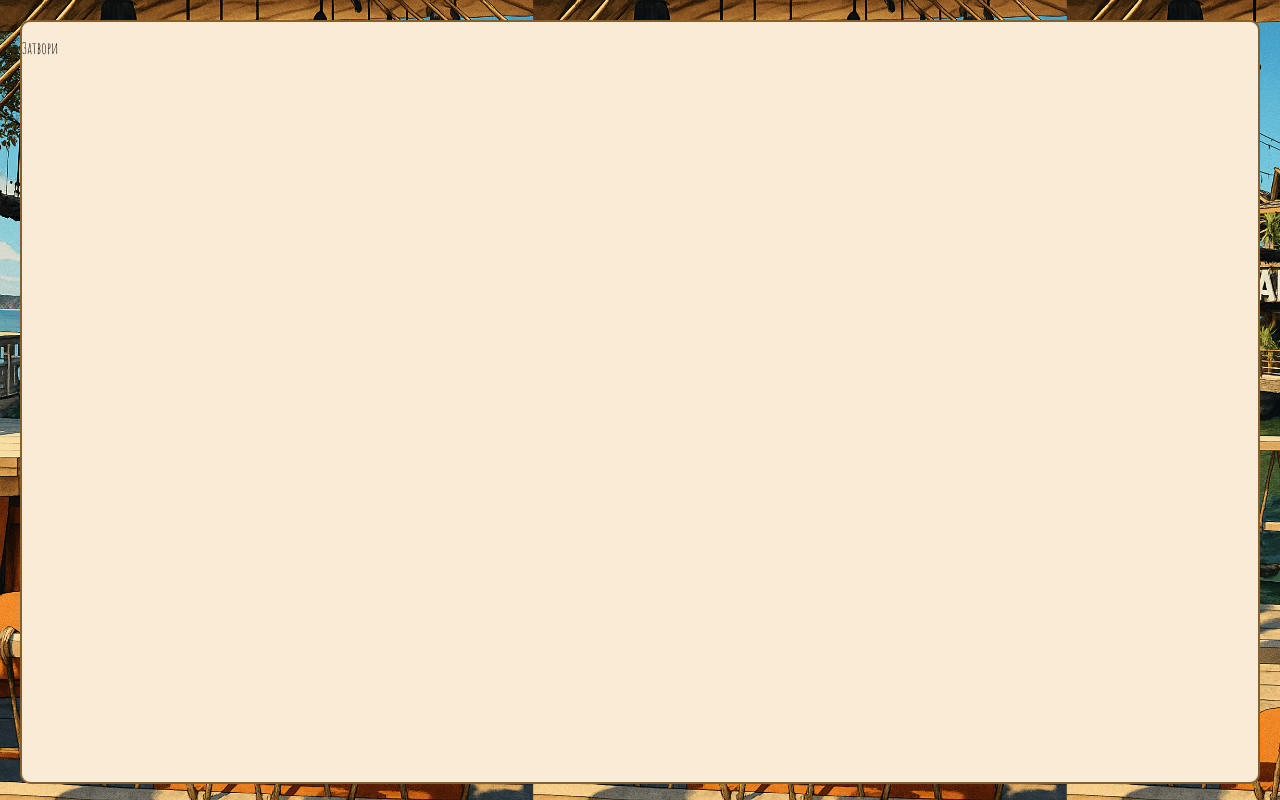
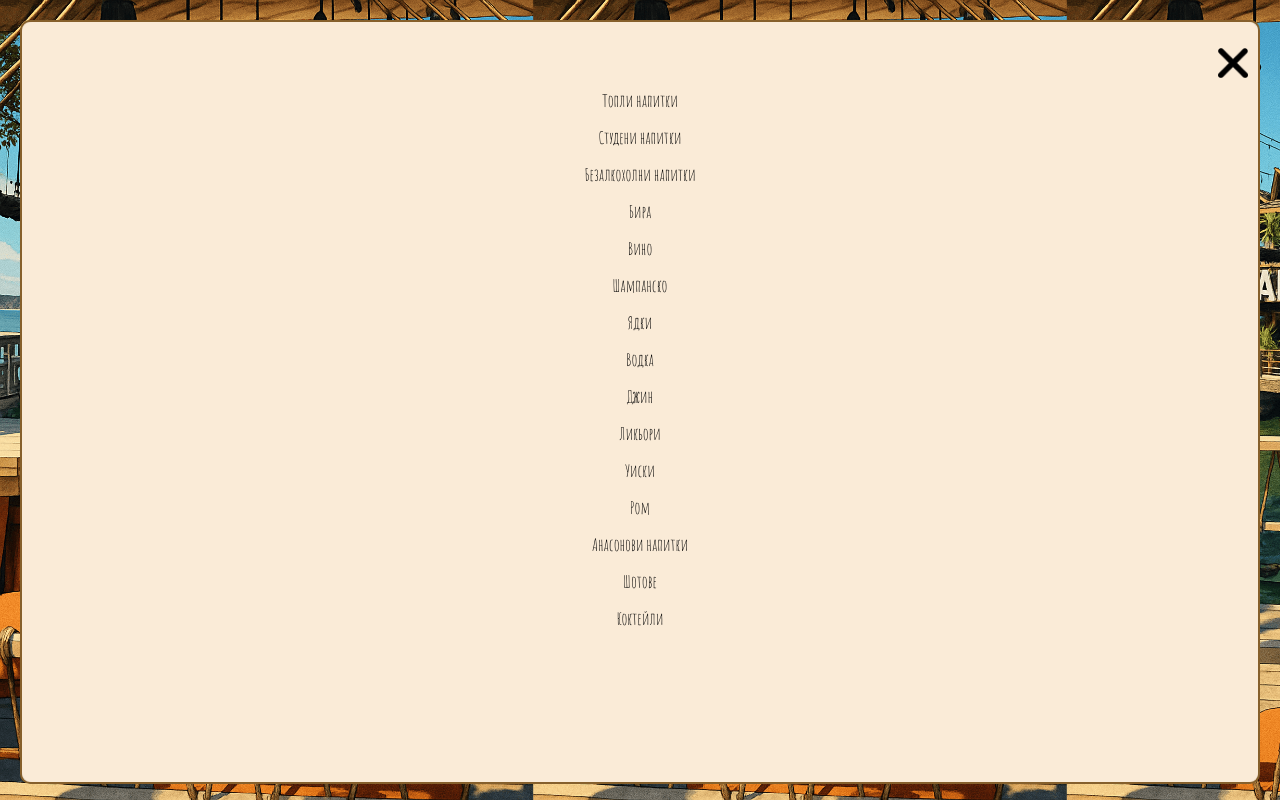
Before and after one commit to sonkich/zangador, a React (Create React App) app: page / in a window 1280 px wide. Both pictures are taken after a click on the picture 1232 px from the left and 63 px from the top of the page. Built offline with nearby package versions, Linux system fonts and the light colour scheme.

Commit message:
added menu functionality

```diff
--- a/src/App.js
+++ b/src/App.js
@@ -2,6 +2,7 @@ import './App.scss';
 import pages from './data/products.json'
 import menuIcon from './images/menu_icon.svg';
 import globeIcon from './images/globe.png';
+import closeIcon from './images/close.png';
 import arrow from './images/arrow.png';
 import swipe from './images/swipe.png';
 import { useState } from 'react';
@@ -38,13 +39,26 @@ function App() {
     function toggleMenu() {
         setShowMenu(!showMenu);
     }
-
+    function findPage(category) {
+        setActivePage(pages.find(page => page.categories.includes(category)));
+        toggleMenu();
+    }
     return (
         <div className="wrapper" {...handlers}>
             <div className="inner-wrapper">
                 {
                     showMenu ? <div className="menu">
-                        <p onClick={() => toggleMenu()}>Затвори</p>
+                        <p onClick={() => toggleMenu()} className="close-btn"><img src={closeIcon} alt="Close icon" /></p>
+                        <div className="categories-container">
+                            {
+                                pages.map(page => {
+                                    return page.categories.map(category => {
+                                        return <p onClick={() => findPage(category)} class="category-item" type="button" name={category}>{category}</p>
+                                    })
+                                })
+                            }
+                        </div>
+
                     </div> : null
                 }
                 <header>
@@ -85,3 +99,123 @@ function App() {
 }
 
 export default App;
+
+
+
+
+// import './App.scss';
+// import pages from './data/products.json'
+// import menuIcon from './images/menu_icon.svg';
+// import globeIcon from './images/globe.png';
+// import arrow from './images/arrow.png';
+// import swipe from './images/swipe.png';
+// import { useState } from 'react';
+// []
+
+// function App() {
+//     const [activePage, setActivePage] = useState(pages[0]);
+//     const [currentPage, setCurrentPage] = useState(0);
+
+//     let categoriesArr = [];
+//     pages.forEach(page => categoriesArr.push(...page.categories));
+
+//     document.addEventListener('touchstart', handleTouchStart, false);
+//     document.addEventListener('touchmove', handleTouchMove, false);
+
+//     let xDown = null;
+
+//     function getTouches(evt) {
+//         return evt.touches || evt.originalEvent.touches;
+//     }
+
+//     function handleTouchStart(evt) {
+//         const firstTouch = getTouches(evt)[0];
+//         xDown = firstTouch.clientX;
+//     };
+
+//     function handleTouchMove(evt) {
+//         if (!xDown) {
+//             return;
+//         }
+
+//         let xUp = evt.touches[0].clientX;
+//         let xDiff = xDown - xUp;
+
+//         if (xDiff > 5) {
+//             turnPage('right');
+//         } else if (xDiff < -5) {
+//             turnPage('left')
+//         }
+
+//         xDown = null;
+//     };
+
+//     function turnPage(direction) {
+//         if (direction === 'left') {
+//             if (currentPage === 0) return;
+//             setActivePage(pages[currentPage - 1]);
+//             setCurrentPage(currentPage - 1);
+//         } else if (direction === 'right') {
+//             if (currentPage === pages.length - 1) return;
+//             setActivePage(pages[currentPage + 1]);
+//             setCurrentPage(currentPage + 1);
+//         }
+
+//     }
+
+//     function findPage(category) {
+//         setActivePage(pages.find(page => page.categories.includes(category)));
+//     }
+
+//     return (
+//         <div className="wrapper">
+//             <div className="inner-wrapper">
+//                 <header>
+//                     <img src={globeIcon} alt="Globe icon" />
+//                     <h3 className="title">МЕНЮ</h3>
+//                     <div class="btn-group">
+//                         <button type="Dropdown" class="btn btn-secondary" data-toggle="dropdown" aria-haspopup="true" aria-expanded="true">
+//                             <img src={menuIcon} alt="Menu icon" />
+//                         </button>
+//                         <div class="dropdown-menu dropdown-menu-right">
+//                             {
+//                                 categoriesArr.map(category => {
+//                                     return <button onClick={() => findPage(category)} class="dropdown-item" type="button" name={category}>{category}</button>
+//                                 })
+//                             }
+//                         </div>
+//                     </div>
+//                 </header>
+//                 <div className="menu">
+//                     {activePage.items.map((item) => {
+//                         return <div className="category">
+//                             <p className="category-title">{item.category}</p>
+//                             {
+//                                 item.products.map(product => {
+//                                     return <div className="product">
+//                                         <div className="product-name">
+//                                             <p>{product.name} - <span>{product.volume}</span></p>
+//                                             {product.ingredients &&
+//                                                 <p className="ingredients">{product.ingredients}</p>
+//                                             }
+//                                         </div>
+//                                         <div className="price">
+//                                             {product.price}лв.
+//                                         </div>
+//                                     </div>
+//                                 })
+//                             }
+//                         </div>
+//                     })}
+//                 </div>
+//                 <div className="actions">
+//                     <img src={arrow} onClick={() => turnPage('left')} className="left-arrow" alt="Arrow icon" />
+//                     <img src={swipe} alt="Swipe indicator icon" />
+//                     <img src={arrow} onClick={() => turnPage('right')} alt="Arrow icon" />
+//                 </div>
+//             </div>
+//         </div>
+//     );
+// }
+
+// export default App;
--- a/src/App.scss
+++ b/src/App.scss
@@ -37,6 +37,28 @@
       background-color: antiquewhite;
       z-index: 1;
       border-radius: 10px;
+
+      .close-btn{
+        margin-bottom: 0;
+        padding-bottom: 0;
+        text-align: end;
+      }
+
+      p {
+        text-align: center;
+        padding: 10px;
+      }
+
+      .category-item {
+        margin: 0;
+        padding: 8px 20px;
+        font-size: 17px;
+      }
+
+      img {
+        width: 30px;
+        height: 30px;
+      }
     }
 
     header {
```
Also changed, not shown: src/images/close.png (added), 1 other file (tests, documents, lock files or other folders).
